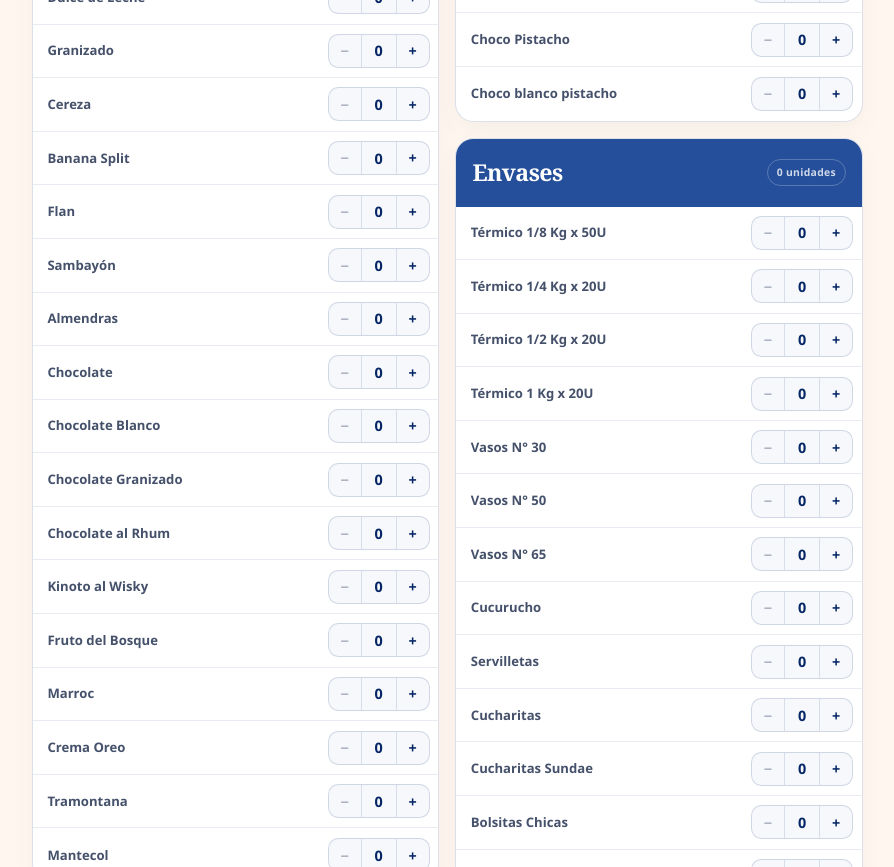
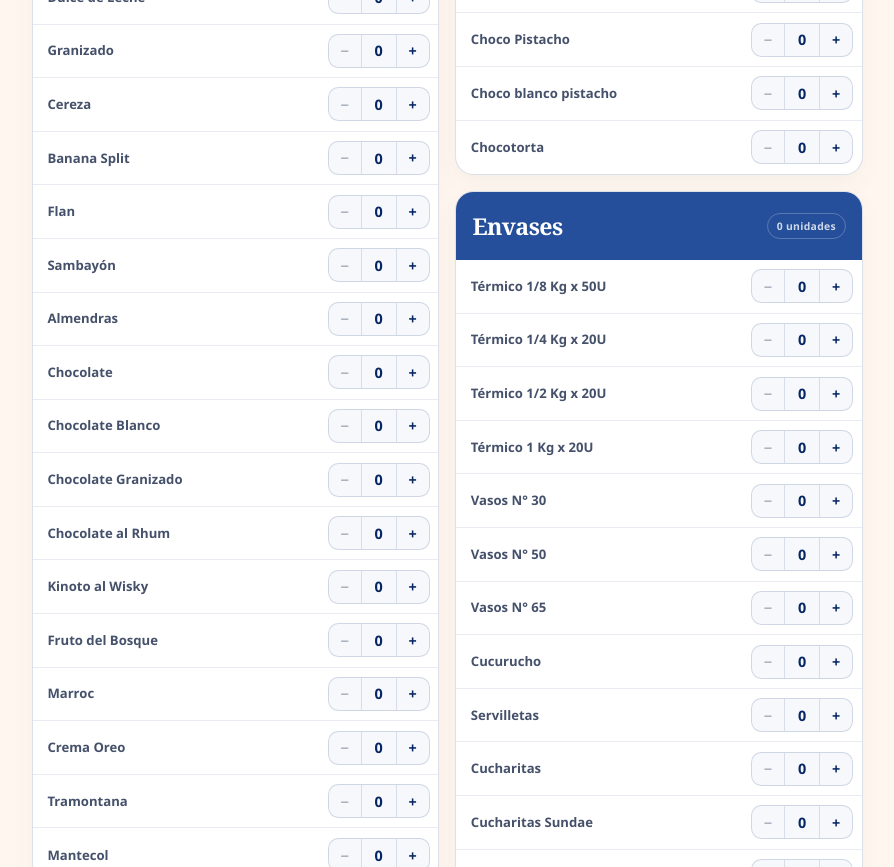
Before and after one commit to cartoonmemwork-maker/Full-Cream, a Next.js app: page /pedidos in a window 1280 px wide. Shown: the part 2060-2927 px from the top of the page, without its empty margins (18-912 px from the left). Built offline with nearby package versions, Linux system fonts and the light colour scheme.

Commit message:
Actualizar order-data.ts

```diff
--- a/app/pedidos/order-data.ts
+++ b/app/pedidos/order-data.ts
@@ -89,6 +89,7 @@ export const flavorGroups: readonly OrderGroup[] = [
       "Tofi",
       "Choco Pistacho",
       "Choco blanco pistacho",
+      "Chocotorta",
     ],
   },
 ] as const;
```
